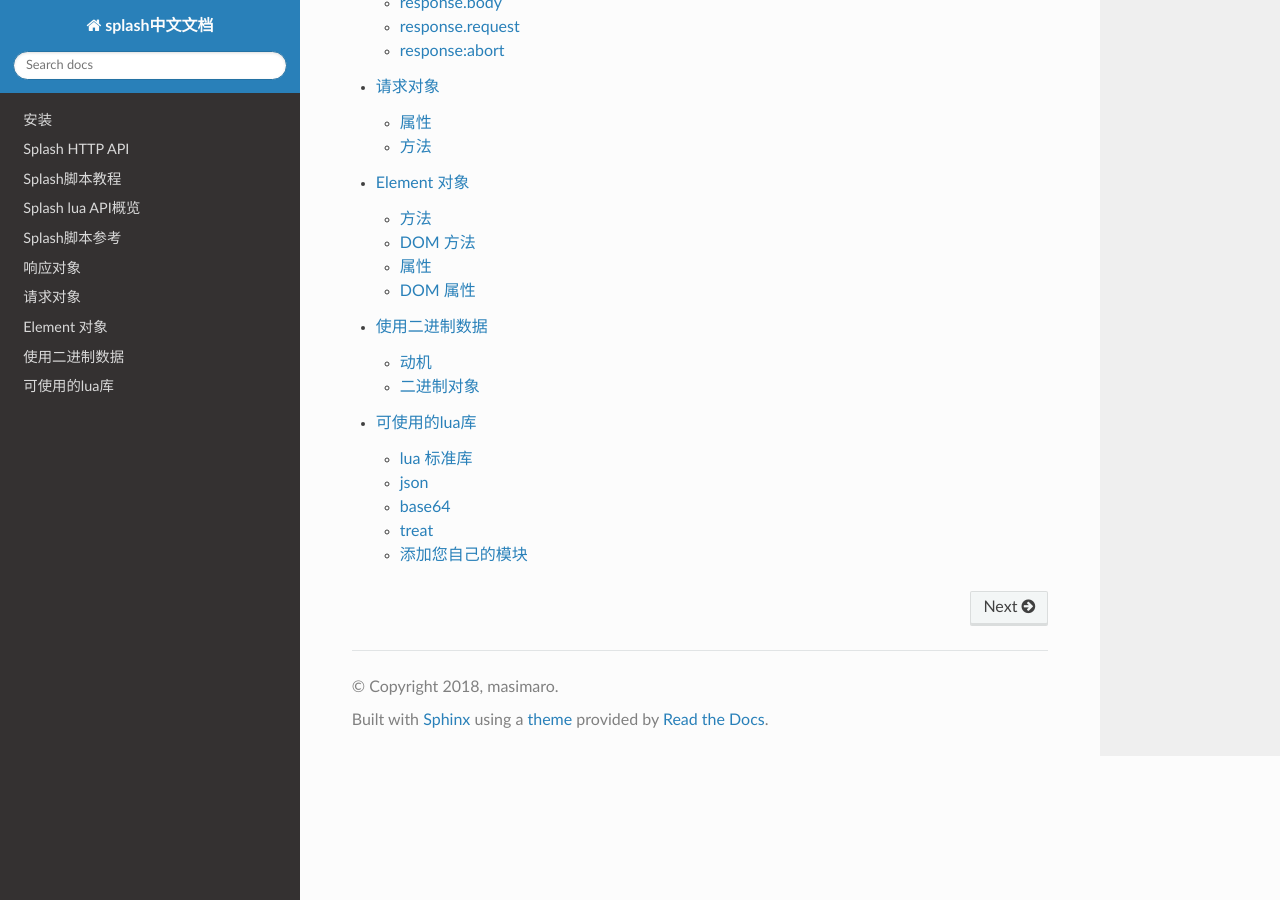
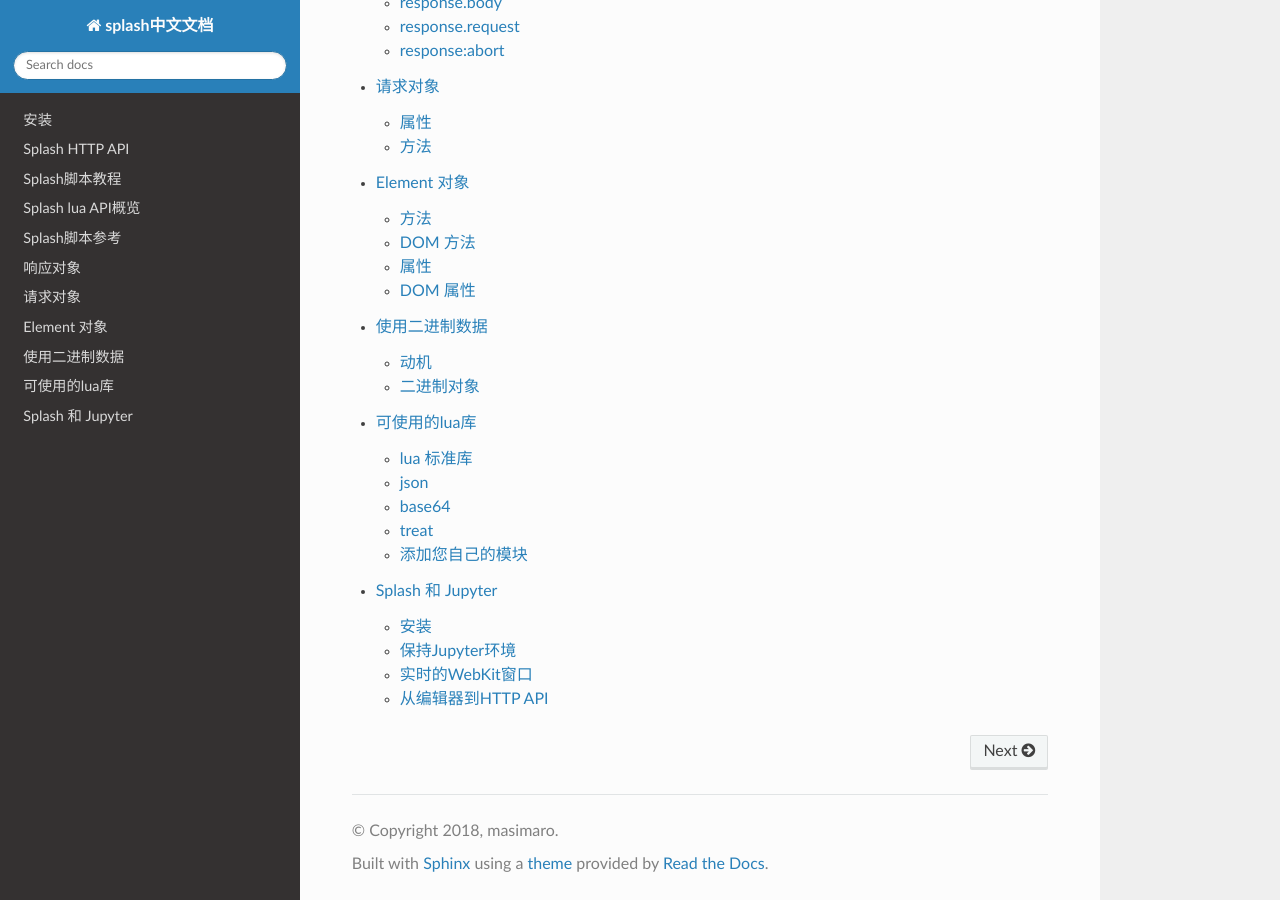
Before and after one commit to aMonst/splash_CN-DOC, a Sphinx documentation site: the page built from source/index.rst, in a window 1280 px wide and 900 px high, scrolled down 1904 px. Built offline with Sphinx 7.4.7 and the Read the Docs theme 2.0.0, drawn with Linux system fonts in a browser that asks for light colours; some of the changed lines change nothing that is shown.

Commit message:
新增kernel.rst文件

```diff
--- a/source/index.rst
+++ b/source/index.rst
@@ -39,3 +39,4 @@
    scripting-element-object
    scripting-binary-data
    scripting-libs
+   kernel
--- /dev/null
+++ b/source/kernel.rst
@@ -0,0 +1,110 @@
+Splash 和 Jupyter
+============================================
+Splash为Lua提供了一个自定义的 `Jupyter <http://jupyter.org/>`_ 内核(以前被称为 `IPython <http://ipython.org/>`_ )。
+与Jupyter `编辑器 <http://ipython.org/notebook.html>`_ 前端一起，它为Splash JavaScript构建了一个基于Web的开发环境，
+具有语法高亮，智能代码自动补全，上下文感知帮助，内联图像支持，以及启用Web检查器来查看实时的WebKit浏览器窗口。
+它可以通过Jupyter 编辑器来进行控制
+
+.. _installation:
+
+安装
+----------------------------------------
+在docker中您可以执行下列命名来安装 Splash-Jupyter
+::
+
+    $ docker pull scrapinghub/splash-jupyter
+
+然后启动容器
+::
+
+    $ docker run -p 8888:8888 -it scrapinghub/splash-jupyter
+
+.. note::
+
+    请注意，如果不加 ``-it`` 标志，您将不能通过 CTRL+C来停止容器
+
+上面的命令应该会打印出类似下面的内容
+::
+
+    Copy/paste this URL into your browser when you connect for the first time,
+    to login with a token:
+        http://localhost:8888/?token=e2435ae336d22b23d5e868d03ce728bc33e73b6159e391ba
+
+想要查看Jupyter，请在浏览器中打开上面给出的地址，它应该会显示Jupyter 编辑器的概述页面
+
+.. note::
+
+    在较旧的Docker中(例如在 OS X 系统中使用 `boot2docker <http://boot2docker.io/>`_ 的版本),您可能需要将 localhost替换成
+    docker能够使用的IP，比如在boot2docker中使用 ``boot2docker ip`` 得到的IP地址，
+    或者在进入 `docker-machine <https://docs.docker.com/machine/>`_ 时在屏幕上出现的 ``docker-machine ip <your machine>``
+    字样中的IP [#1]_
+
+点击 "New" 这个按钮，然后在下拉框中选择Splash，这样Splash 编译器 应该就会被打开
+Splash 编辑器看起来就像是IPython 编辑器或者是以其他基于Jupyter 的编辑环境，它允许在内部运行和开发Splash的lua脚本
+。例如您可以在里面输入 ``splash:go("you-favorite-website")`` , 然后运行，接着您在另一个单元格中输入 ``splash:png()``。
+也像之前那样允许他，这时您应该可以得到一个内联显示的网站截图
+
+.. _persistence:
+
+保持Jupyter环境
+------------------------------------------
+默认情况下 Jupyter编辑环境存储在Docker容器中，一旦重启镜像，环境就会被删除。为了保存当前编辑器环境，您可以挂载一个
+本地的文件到 ``/notebooks`` 中，例如让我们使用当前目录来保存编辑器环境
+::
+
+    $ docker run -v `/bin/pwd`/notebooks:/notebooks -p 8888:8888 -it splash-jupyter
+
+.. _live-webkit-window:
+
+实时的WebKit窗口
+--------------------------------------------
+
+当Splash-Jupyter在Docker中执行的时候您可以使用Web检查器来查看实时的WebKit窗口。您需要在启动 Jupyter时向Docker传递
+额外的参数来向Docker容器共享主机系统的X服务。您需要在启动的时候使用 ``--disable-xvfb`` 标志
+::
+
+    $ docker run -e DISPLAY=unix$DISPLAY \
+                 -v /tmp/.X11-unix:/tmp/.X11-unix \
+                 -v $XAUTHORITY:$XAUTHORITY \
+                 -e XAUTHORITY=$XAUTHORITY \
+                 -p 8888:8888 \
+                 -it scrapinghub/splash-jupyter --disable-xvfb
+
+.. note:
+
+    上面的命令在Linux中进行过了测试
+
+.. _from-notebook-to-http-api:
+
+从编辑器到HTTP API
+-------------------------------------------
+当您能够在Splash 编辑器中进行程序开发之后，您可能会希望将其转化为合适的可以提交到HTTP API的脚本代码
+(参见 `execute <./api.html#execute>`_ 和 `run <./api.html#run>`_ )
+
+要达到这样的效果，您可以复制-粘贴所有对应的代码(或者直接下载，通过以此点击“File -> Download as -> .lua”)。
+针对 `run <./api.html#run>`_ 这个端点，使用 ``return`` 语句来返回结果
+::
+
+    -- Script code goes here,
+    -- including all helper functions.
+    return {...}  -- return the result
+
+针对 `execute <./api.html#execute>`_ 端点，需要添加 ``return`` 语句，并将代码放入到 ``main`` 函数中
+::
+
+    function main(splash)
+        -- Script code goes here,
+        -- including all helper functions.
+        return {...}  -- return the result
+    end
+
+为了使代码更加通用，您可以将其中硬编码的常量通过 `splash.args <./scripting-ref.html#splash-args>` 来进行替换。
+另外如果您需要处理多个不同的页面，您可以考虑使用不同的参数提交多个请求，而不是在脚本中运行循环。这是一种简单的优化操作.
+
+这里也有一些陷阱
+
+- 当您在编译器单元中运行一段代码，紧接着运行下一个单元中的代码时，在不同单元中代码的执行是有延迟的，这个延迟类似于在每个单元之间调用了 `splash:wait <scripting-ref.html#splash-wait>`_ 。[#2]_
+- 在编辑器中是不考虑沙盒的设置的，因为在Jupyter 编辑器中是没有沙盒的，一般情况下这不是什么问题，但是请注意，有些函数在沙盒下可能并不被支持
+
+.. [#1] 在旧版的Docker中，启动时会出现 "docker is configured to use the default machine with IP xxx.xxx.xxx.xxx" 的字样，我在使用DockerToolbox的时候一般这个IP都是 192.168.99.100
+.. [#2] 这也就是说我们不能直接将所有代码简单的复制粘贴，还需要做进一步修改，在该等待的时候加上 splash:wait函数
```
